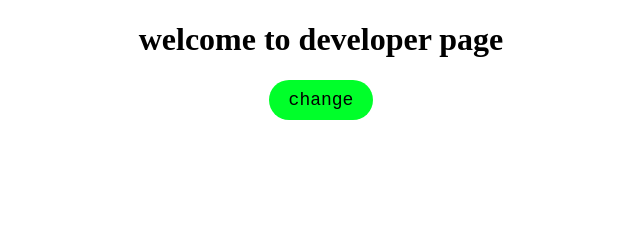
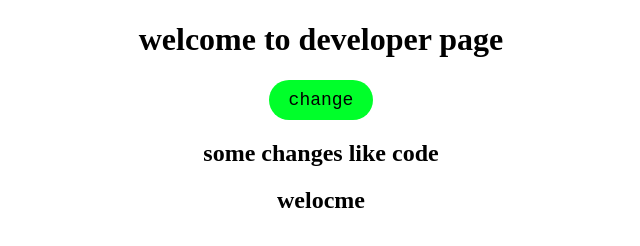
Before and after one commit to kesukesavan/samplefile, a plain HTML site: page index.html in a window 1280 px wide. Shown: the whole page, without its empty margins (319-959 px from the left). Drawn offline with Linux system fonts and the light colour scheme.

Commit message:
This is a already create but 21/10/2024 use

```diff
--- a/index.html
+++ b/index.html
@@ -10,6 +10,8 @@
     <div class="main">
         <h1>welcome to developer page</h1>
         <button>change</button>
+        <h2>some changes like code</h2>
+        <h2>welocme</h2>
     </div>
 
 </body>
```
